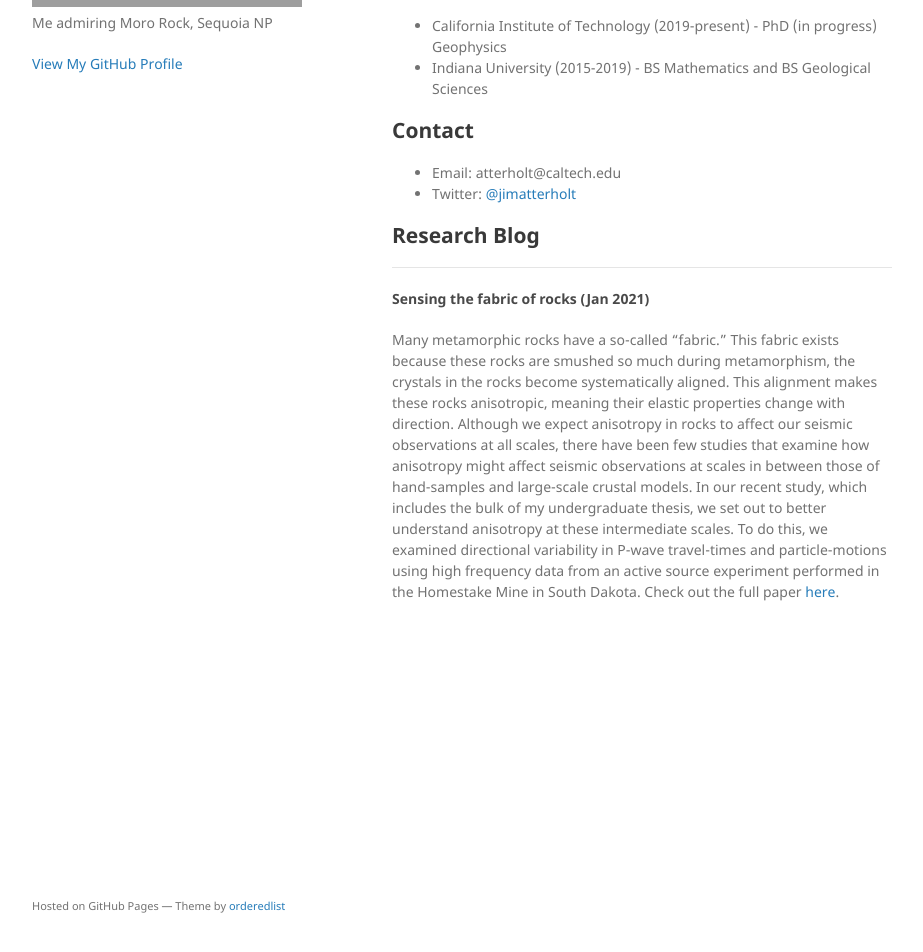
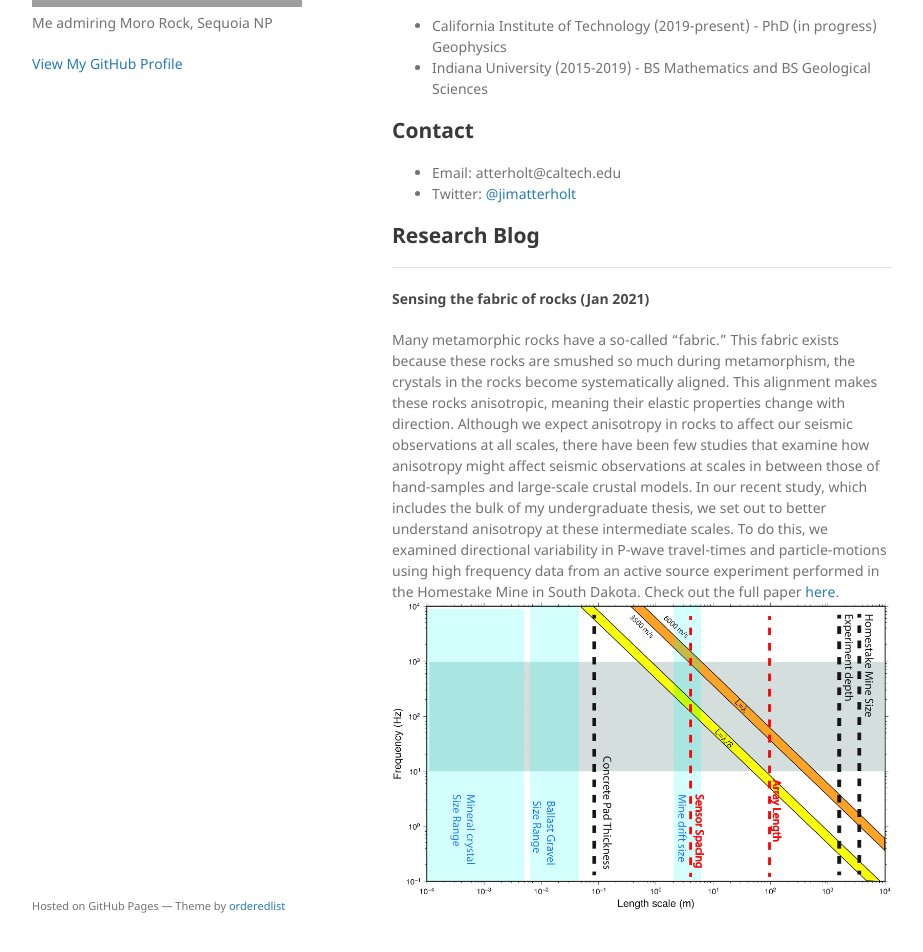
Before and after one commit to atterholt/atterholt.github.io, a Jekyll site: the page built from index.md, in a window 1280 px wide and 1289 px high. Shown: the part 304-1256 px from the top of the window, without its empty margins (178-1101 px from the left). Built offline with Jekyll 4.4.1, drawn with Linux system fonts in a browser that asks for light colours; our own code applies the rules of GitHub Pages for plain Markdown files; grey boxes are pictures that could not be loaded.

Commit message:
Update index.md

```diff
--- a/index.md
+++ b/index.md
@@ -21,3 +21,4 @@ Welcome! I'm an observational seismologist and PhD student at Caltech working un
 
 #### Sensing the fabric of rocks (Jan 2021)
 Many metamorphic rocks have a so-called "fabric." This fabric exists because these rocks are smushed so much during metamorphism, the crystals in the rocks become systematically aligned. This alignment makes these rocks anisotropic, meaning their elastic properties change with direction. Although we expect anisotropy in rocks to affect our seismic observations at all scales, there have been few studies that examine how anisotropy might affect seismic observations at scales in between those of hand-samples and large-scale crustal models. In our recent study, which includes the bulk of my undergraduate thesis, we set out to better understand anisotropy at these intermediate scales. To do this, we examined directional variability in P-wave travel-times and particle-motions using high frequency data from an active source experiment performed in the Homestake Mine in South Dakota. Check out the full paper [here](https://academic.oup.com/gji/article/224/1/121/5900977?login=true).
+![RBJun2021](/assets/img/RBJun2021.png)
```
